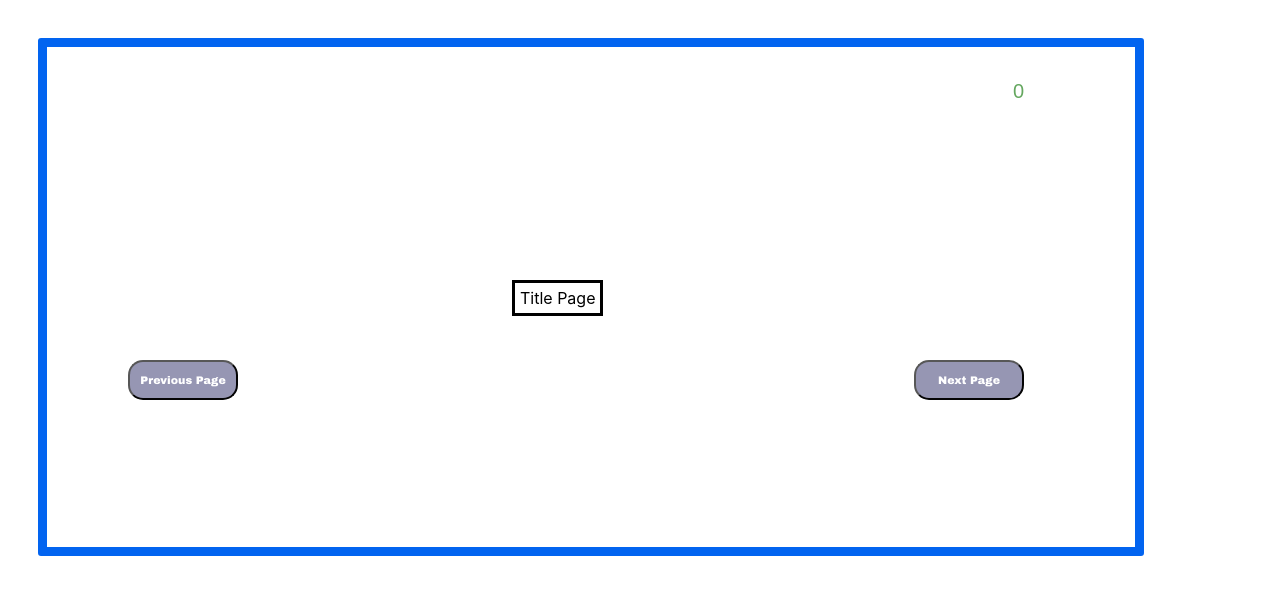
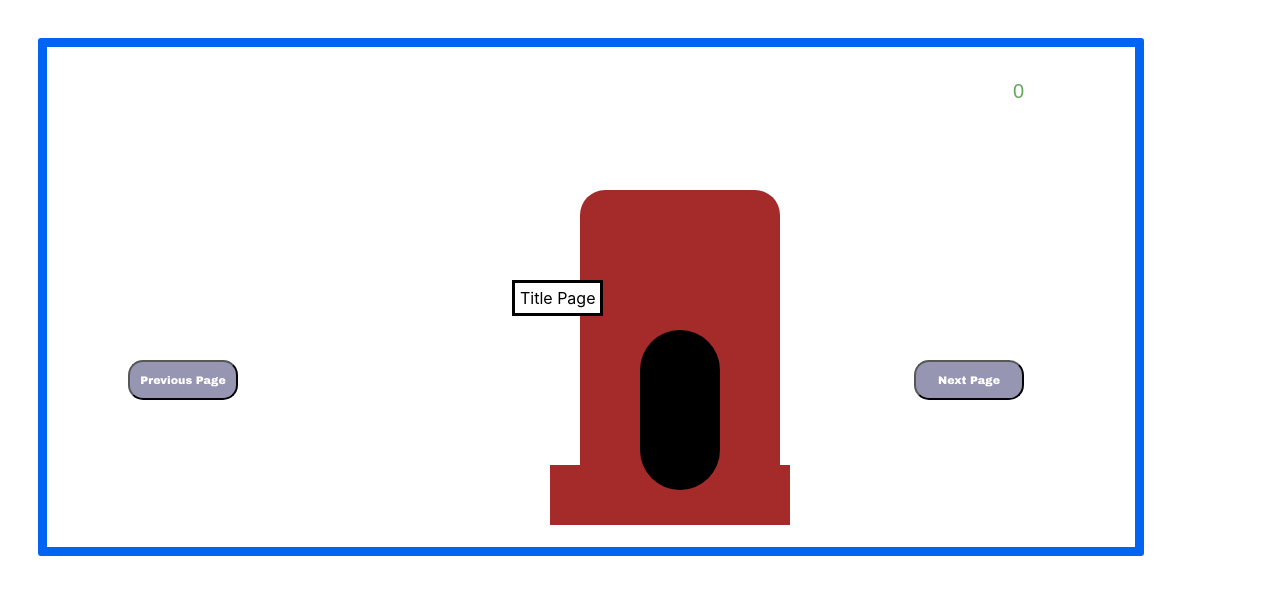
Before and after one commit to tiller1010/storybook, a React (Create React App) app: page / in a window 1280 px wide. Shown: the top 594 px of the page. Built offline with nearby package versions, Linux system fonts and the light colour scheme.

Commit message:
playing around with css doodles

```diff
--- a/src/App.css
+++ b/src/App.css
@@ -23,6 +23,7 @@
 button{
   height:40px;
   width:110px;
+  z-index:1;
   border-radius: 15px;
   outline: none;
   opacity: .98;
@@ -42,6 +43,7 @@ button:hover{
 position: absolute;
 left:40%;
 top:280px;
+z-index: 1;
 background-color: white;
 border:solid black;
 padding:5px;
@@ -68,16 +70,51 @@ font:arial;
 }
 
 
+/*The following is CSS art for the Title*/
+.title #block1{
+  background-color: brown;
+  width:200px;
+  height:300px;
+  right:30%;
+  bottom:50px;
+  border-radius: 25px;
+}
+.title #block2{
+  background-color: brown;
+  width:120%;
+  height:60px;
+  right:45%;
+  bottom:75px;
+}
+.title #block3{
+  height:160px;
+  width:80px;
+  border-radius: 40px;
+  background-color: black;
+  bottom:270px;
+}
+.title .frame{
+  background-color: white;
+}
+/*-------------------------------Title*/
+
+
 /*The following is CSS art for Page 1*/
 .one #block1{
   background-color: red;
   height:40px;
   width: 40px;
 }
+.one #block2{
+  background-color: blue;
+  width:40px;
+  height:40px;
+  left:50px;
+}
 .one .frame{
   background-color: #bebee6;
 }
-/*----------------------------------*/
+/*---------------------------------1*/
 
 
 /*The following is CSS art for Page 2*/
@@ -89,4 +126,4 @@ font:arial;
 .two .frame{
   background-color: red;
 }
-/*----------------------------------*/
+/*---------------------------------2*/
```
